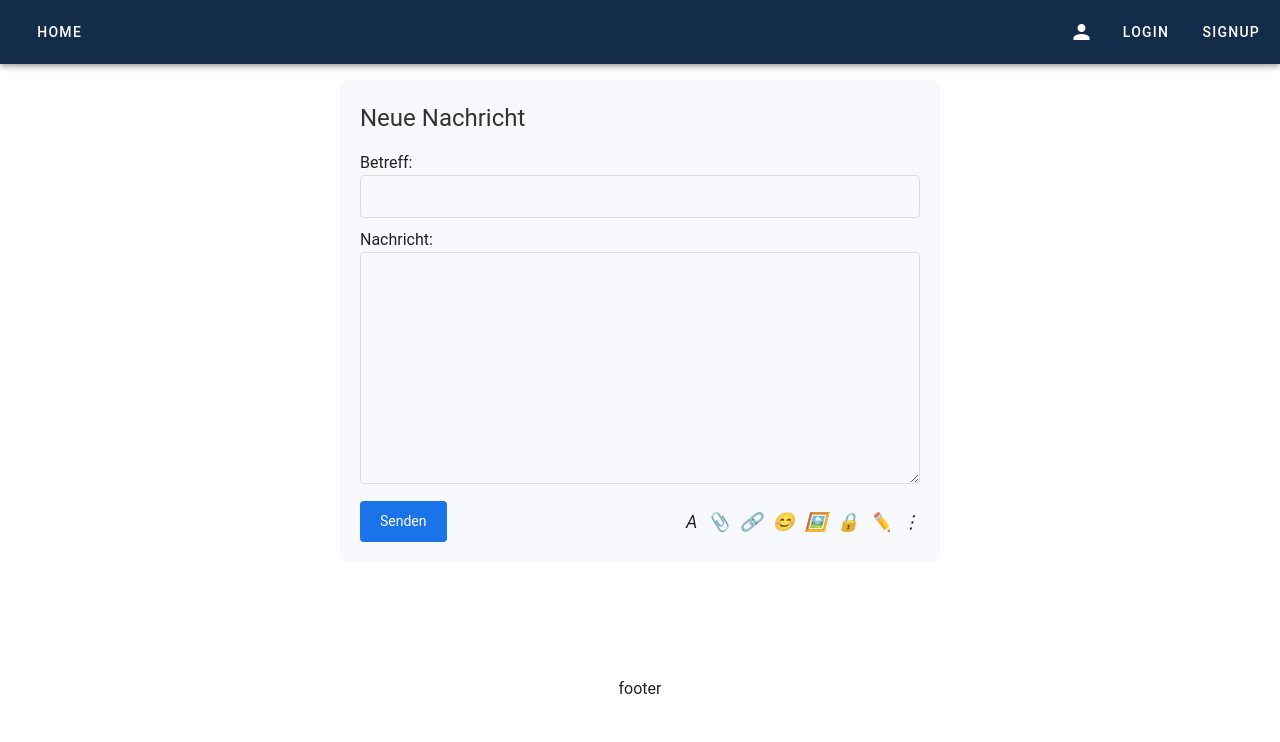
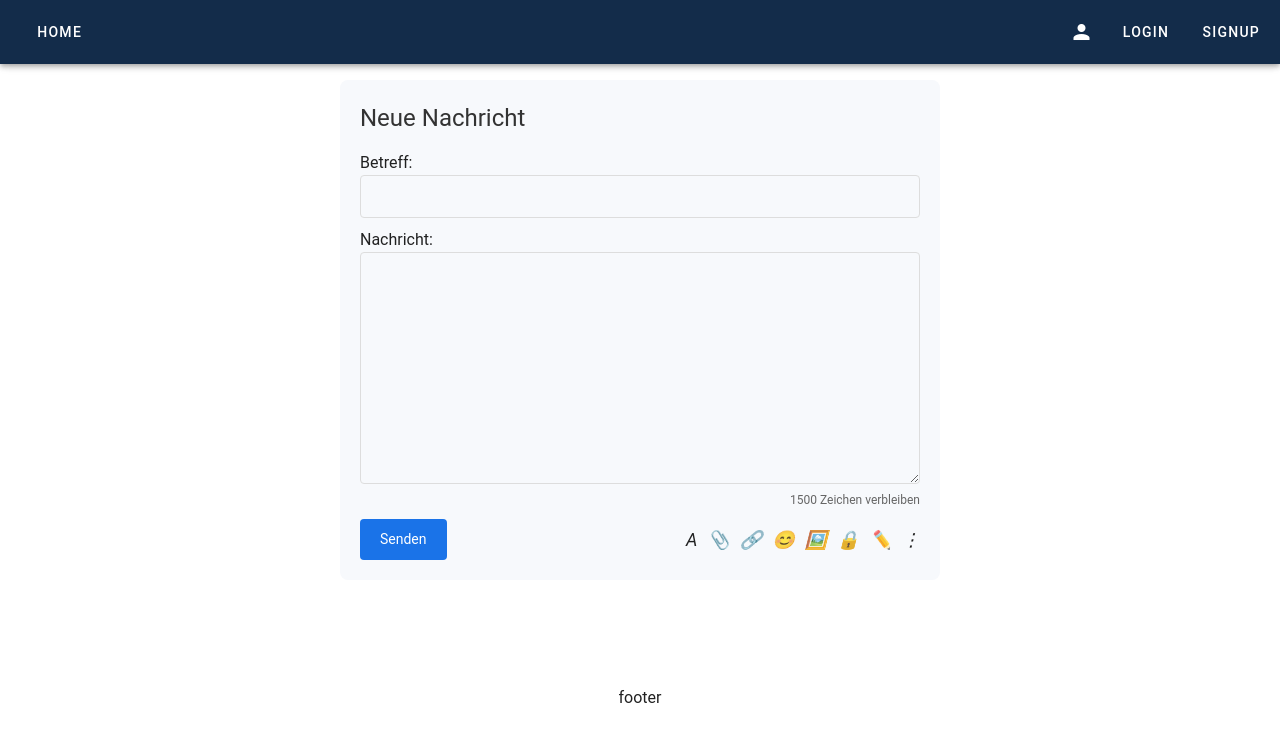
Before and after one commit to Imran17192/HackathonFulda, a Vue app in the folder frontend/: page /new-post in a window 1280 px wide. Shown: the top 742 px of the page. Built offline with nearby package versions, Linux system fonts and the light colour scheme.

Commit message:
post: Add character length restriction

```diff
--- a/frontend/src/views/PostView.vue
+++ b/frontend/src/views/PostView.vue
@@ -8,10 +8,11 @@
             </div>
             <div class="input-group">
                 <label for="content">Nachricht:</label>
-                <textarea id="content" v-model="message.content" rows="10" required></textarea>
+                <textarea id="content" v-model="message.content" rows="10" maxlength="1500" required></textarea>
+                <p class="char-count">{{ 1500 - message.content.length }} Zeichen verbleiben</p>
             </div>
             <div class="actions">
-                <button type="submit" class="send-button">Senden</button>
+                <button type="submit" class="send-button" :disabled="message.content.length > 1500">Senden</button>
                 <div class="icons">
                     <i class="icon">A</i>
                     <i class="icon">📎</i>
@@ -76,6 +77,12 @@ textarea {
     font-size: 14px;
 }
 
+.char-count {
+    font-size: 12px;
+    color: #666;
+    text-align: right;
+}
+
 .actions {
     display: flex;
     align-items: center;
```
